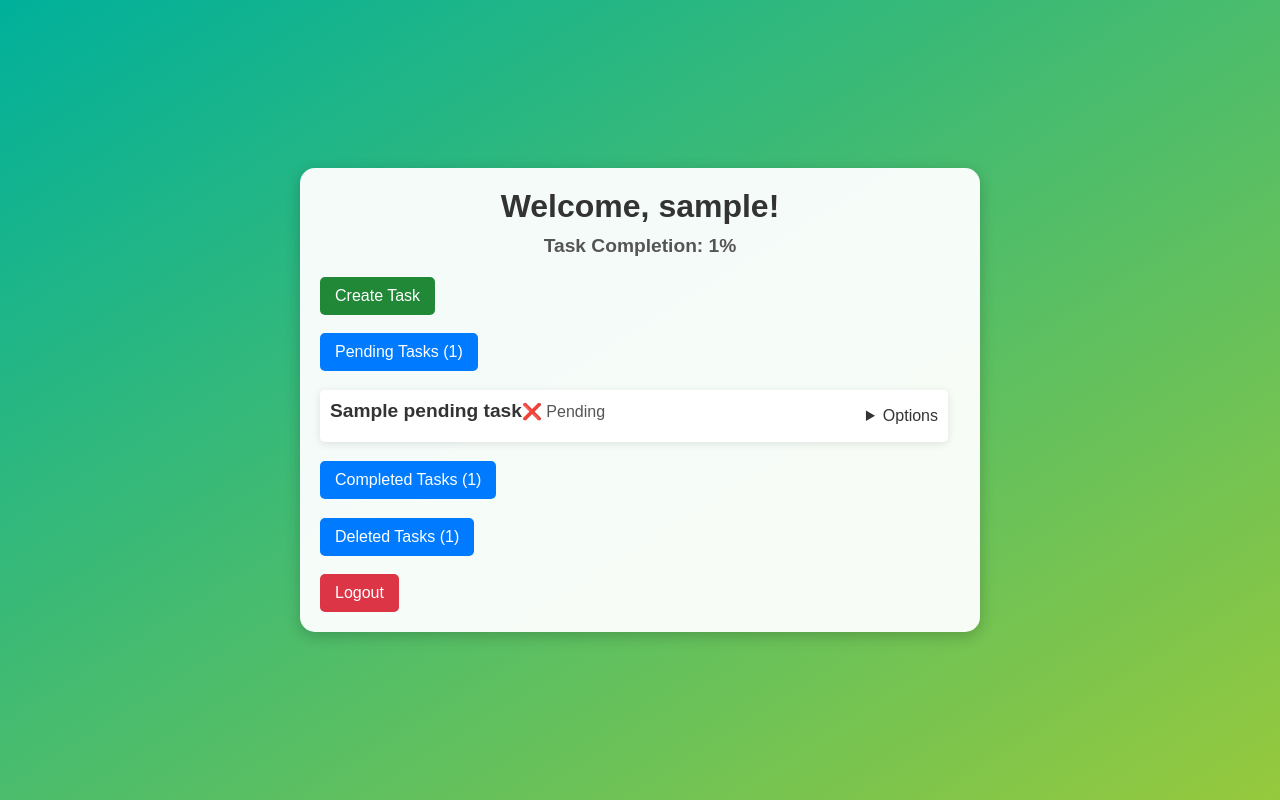
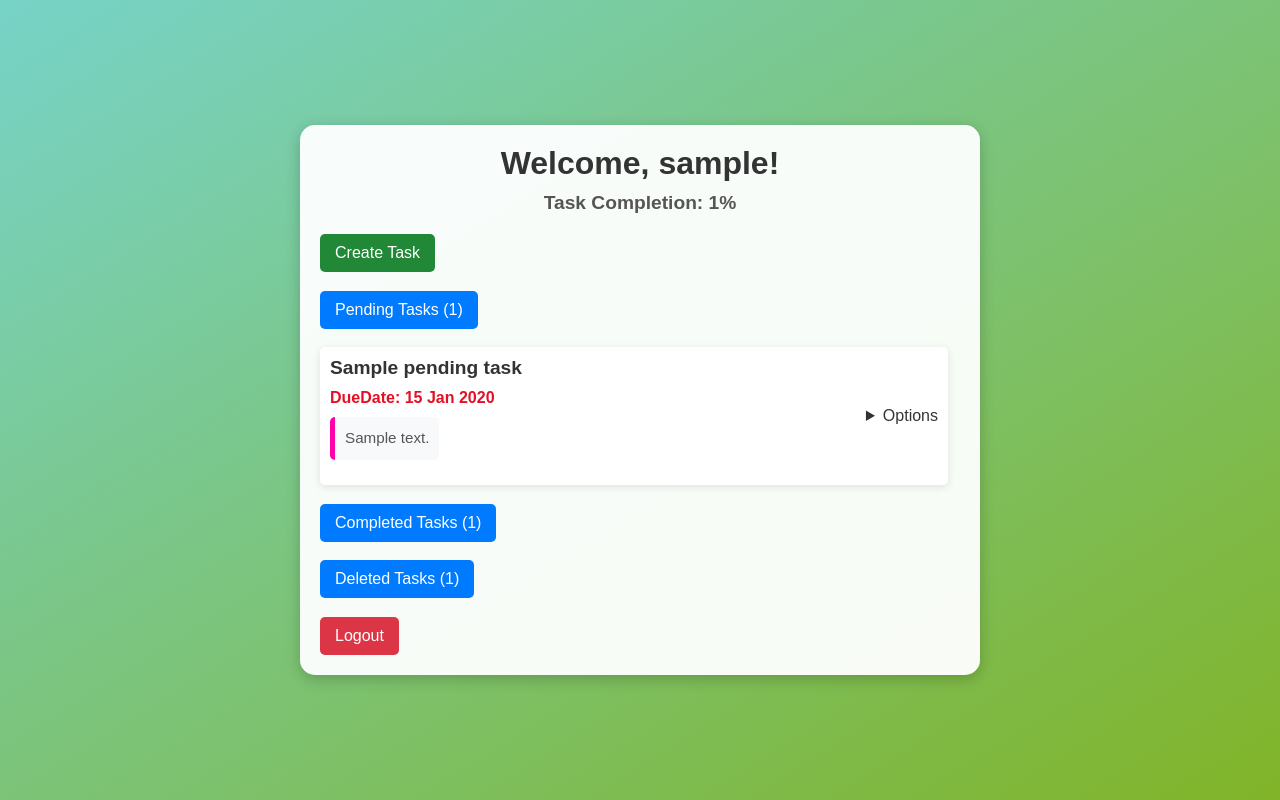
Before and after one commit to KasperNeth/Todo-App, a Node server app: template src/views/dashboard.ejs in a window 1280 px wide, after a click that opens the changed part. Run offline with Node 20, Linux system fonts and the light colour scheme; tables that the repository leaves empty hold one stand-in row (values such as "Sample post"); the template is opened without the code that fills it: values that come from a table or form of the project are taken from there, most other values are stand-ins (such as "Sample title", 1, 10 or a date in 2020); some libraries are stand-ins or nearby versions.

Commit message:
modified:

```diff
--- a/app.js
+++ b/app.js
@@ -58,6 +58,16 @@ app.get('/', (req, res) => {
 })
 
 
+// Catch-all for undefined routes
+app.use((req, res, next) => {
+  const errorMessage = "Route does not exist"
+  res.status(404).render('error', { errorMessage });
+});
+app.get('/error', (req, res) => {
+  const errorMessage = ""
+  res.status(500).render('error', { errorMessage });
+});
+
 
 
 
--- a/src/controllers/auth.user.controller.js
+++ b/src/controllers/auth.user.controller.js
@@ -49,7 +49,7 @@ const Login = async (req, res) => {
         req.flash('error', 'Failed to save session. Please try again.');
         return res.status(500).render("login", { message: "Failed to save session. Please try again." });
       }
-      return res.redirect("/dashboard");
+      return res.status(loginResponse.code).redirect("/dashboard");
     });
   });
 };
--- a/src/public/css/auth.css
+++ b/src/public/css/auth.css
@@ -65,7 +65,7 @@ body {
 }
 
 .form-group input {
-  width: 100%;
+  width: 90%;
   padding: 10px;
   font-size: 1rem;
   border: 1px solid #ccc;
--- a/src/public/css/dashboard.css
+++ b/src/public/css/dashboard.css
@@ -2,7 +2,7 @@ body {
   font-family: Arial, sans-serif;
   margin: 0;
   padding: 0;
-  background: linear-gradient(to bottom right, #00b09b, #96c93d);
+  background: linear-gradient(to bottom right, #77d3c8, #81b428);
   color: #ffffff;
   height: 100vh;
   display: flex;
@@ -89,15 +89,39 @@ ul li {
 
 .task-details {
   display: flex;
-  justify-content: space-between;
-  align-items: center;
+  flex-direction: column;
+  align-items: flex-start;
   margin-bottom: 10px;
 }
+
+.task-due-date {
+  font-size: 1rem;
+  font-weight: bold;
+  color: #e41025;
+  margin: 5px 0;
+}
+
+.task-due-date.on-time {
+  color: #19cf43;
+}
+
+.task-description {
+  font-size: 0.95rem;
+  color: #555;
+  line-height: 1.5;
+  background: #f8f9fa;
+  border-left: 5px solid hsl(320, 100%, 50%);
+  padding: 10px;
+  border-radius: 5px;
+  margin: 5px 0;
+}
+
 
 .task-title {
   font-size: 1.2rem;
   font-weight: bold;
   color: #333;
+  margin-bottom: 5px;
 }
 
 .task-status {
--- a/src/routes/task.routes.js
+++ b/src/routes/task.routes.js
@@ -9,7 +9,7 @@ route.post("/", AuthMiddleware.AuthenticateUser, TaskServiceController.CreateTas
 route.get("/", AuthMiddleware.AuthenticateUser, TaskServiceController.GetAllTasks);
 route.get("/:taskId", AuthMiddleware.AuthenticateUser, TaskServiceController.GetTask);
 route.put("/:taskId", AuthMiddleware.AuthenticateUser, TaskServiceController.UpdateTask);
-route.post("/:taskId/:action", AuthMiddleware.AuthenticateUser, TaskServiceController.DeleteTask);;
+route.delete("/:taskId/:action", AuthMiddleware.AuthenticateUser, TaskServiceController.DeleteTask);;
 
 
 module.exports = route
--- a/src/views/dashboard.ejs
+++ b/src/views/dashboard.ejs
@@ -5,7 +5,7 @@
     <meta name="viewport" content="width=device-width, initial-scale=1.0">
     <title>Dashboard</title>
     <link rel="stylesheet" href="/css/dashboard.css">
-    <link rel="stylesheet" href="/css/flashMsg.css">
+    <link rel="stylesheet" href="/css/flashmsg.css">
 </head>
 <body>
     <div class="container">
@@ -46,12 +46,15 @@
                             <li>
                                 <div class="task-details">
                                     <span class="task-title"><%= task.title %></span>
-                                    <span class="task-status">❌ Pending</span>
+                                    <span class="task-due-date <%= new Date(task.due_date) > new Date() ? 'on-time' : '' %>">
+                                        DueDate: <%= task.due_date %>
+                                    </span>
+                                    <span class="task-description"><%= task.description %></span>
                                 </div>
                                 <details>
                                     <summary>Options</summary>
                                     <div class="task-actions">
-                                        <form action="/tasks/<%= task._id %>/delete" method="POST">
+                                        <form action="/tasks/<%= task._id %>/delete?_method=DELETE"  method="POST">
                                             <button type="submit" class="danger-btn">Delete</button>
                                         </form>
                                         <form action="/tasks/<%= task._id %>?_method=PUT" method="POST">
@@ -80,12 +83,13 @@
                             <li>
                                 <div class="task-details">
                                     <span class="task-title"><%= task.title %></span>
-                                    <span class="task-status">✔️ Completed</span>
+                                    <span class="task-description"><%= task.description %></span>
+
                                 </div>
                                 <details>
                                     <summary>Options</summary>
                                     <div class="task-actions">
-                                        <form action="/tasks/<%= task._id %>/delete" method="POST">
+                                        <form action="/tasks/<%= task._id %>/delete?_method=DELETE"  method="POST">
                                             <button type="submit" class="danger-btn">Delete</button>
                                         </form>
                                     </div>
@@ -111,15 +115,16 @@
                             <li>
                                 <div class="task-details">
                                     <span class="task-title"><%= task.title %></span>
-                                    <span class="task-status">🗑️ Deleted</span>
+                                    <span class="task-description"><%= task.description %></span>
+
                                 </div>
                                 <details>
                                     <summary>Options</summary>
                                     <div class="task-actions">
-                                        <form action="/tasks/<%= task._id %>/restore" method="POST">
+                                        <form action="/tasks/<%= task._id %>/restore?_method=DELETE" method="POST">
                                             <button type="submit" class="secondary-btn">Restore</button>
                                         </form>
-                                        <form action="/tasks/<%= task._id %>/permanentlyDelete" method="POST">
+                                        <form action="/tasks/<%= task._id %>/permanentlyDelete?_method=DELETE" method="POST">
                                             <button type="submit" class="danger-btn">Permanently Delete</button>
                                         </form>
                                     </div>
--- a/src/views/error.ejs
+++ b/src/views/error.ejs
@@ -42,7 +42,11 @@
 </head>
 <body>
     <h1>Oops! Something went wrong.</h1>
-    <p>We couldn’t process your request. Please try again later</p>
+    <% if (errorMessage && errorMessage.length > 0) { %>
+        <p><%= errorMessage %></p>
+    <% } else { %>
+        <p>We couldn’t process your request. Please try again later</p>
+    <% } %>
     <a href="/dashboard">Back to Dashboard</a>
 </body>
 </html>
```
Also changed, not shown: src/controllers/task.controller.js (+29 -41 lines), src/services/task.service.js (+17 -17 lines).
